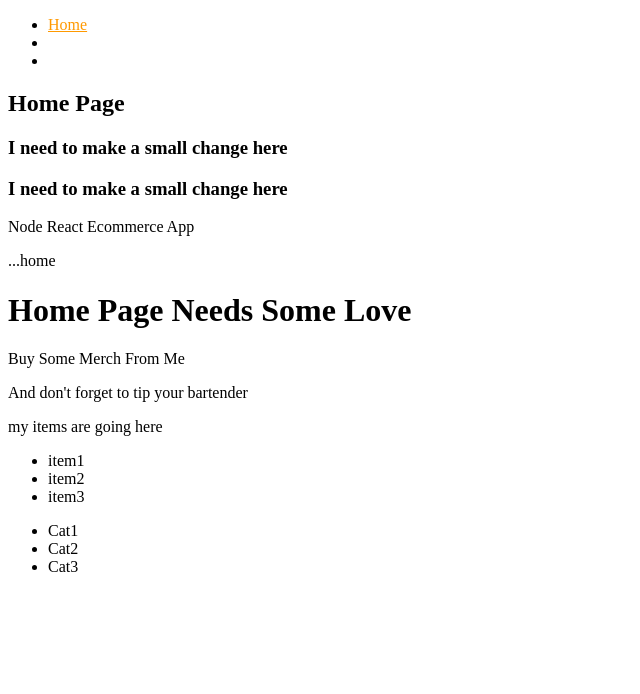
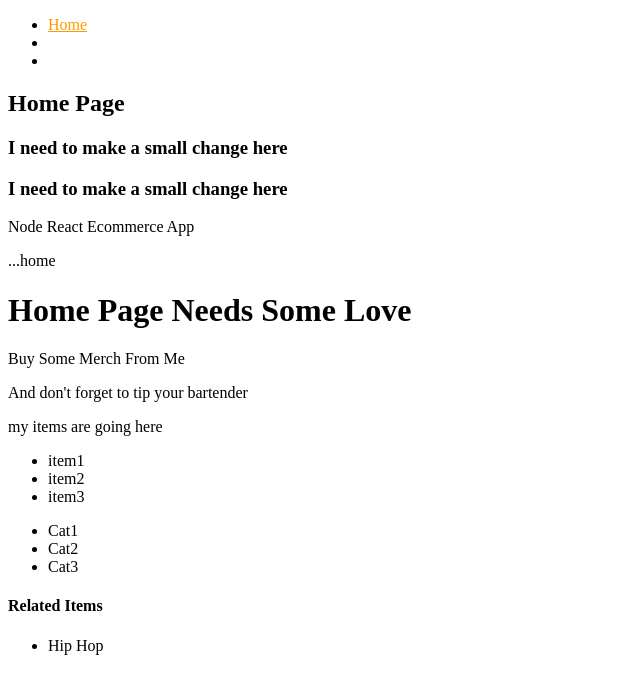
Before and after one commit to jlundgren77/e-MERN, a React (Create React App) app in the folder client/: page / in a window 1280 px wide. Shown: the top 694 px of the page, without its empty margins (0-640 px from the left). Built offline with nearby package versions, Linux system fonts and the light colour scheme; the HTML template or start-up script is replaced by a standard one.

Commit message:
adds related items

```diff
--- a/client/src/core/Home.js
+++ b/client/src/core/Home.js
@@ -19,6 +19,12 @@ const Home = () => (
 
         <li>Cat3</li>
       </ul>
+      <div>
+        <h4>Related Items</h4>
+        <ul>
+          <li>Hip Hop</li>
+        </ul>
+      </div>
     </div>
   </Layout>
 );
```
